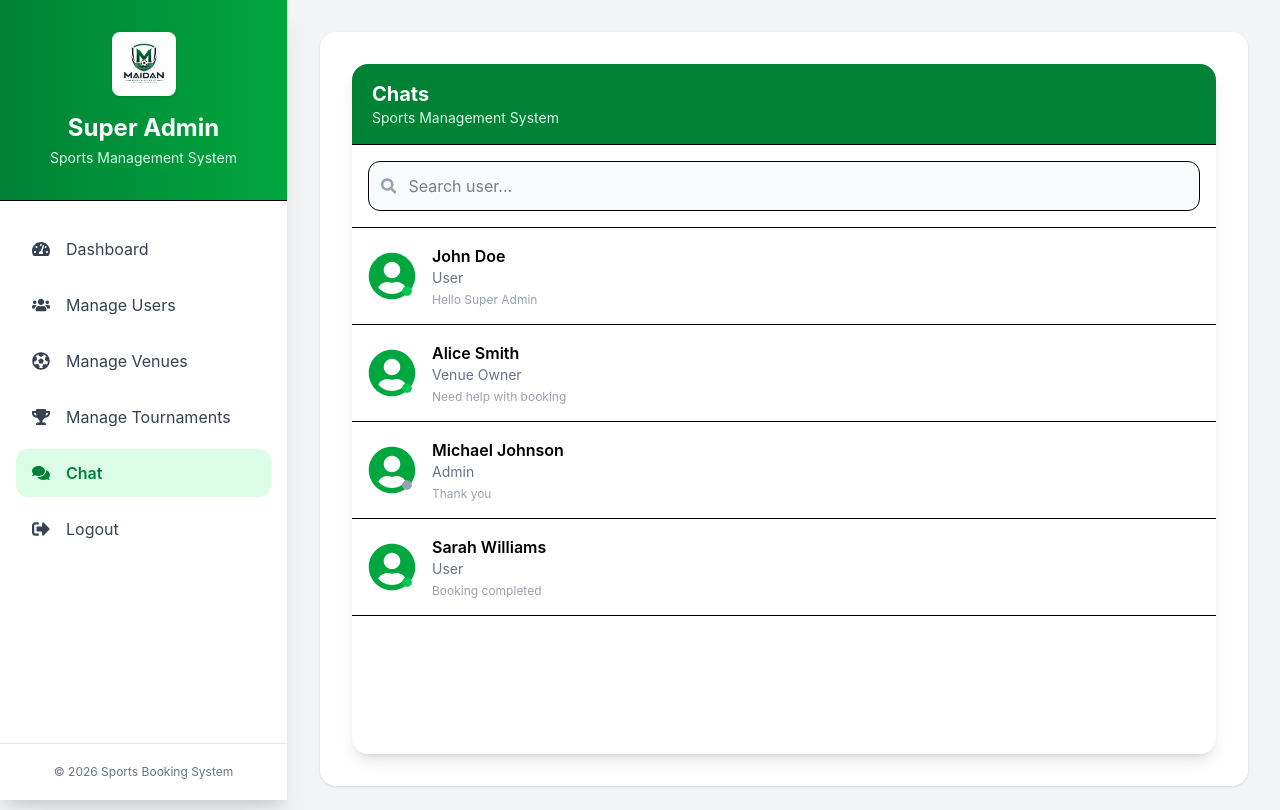
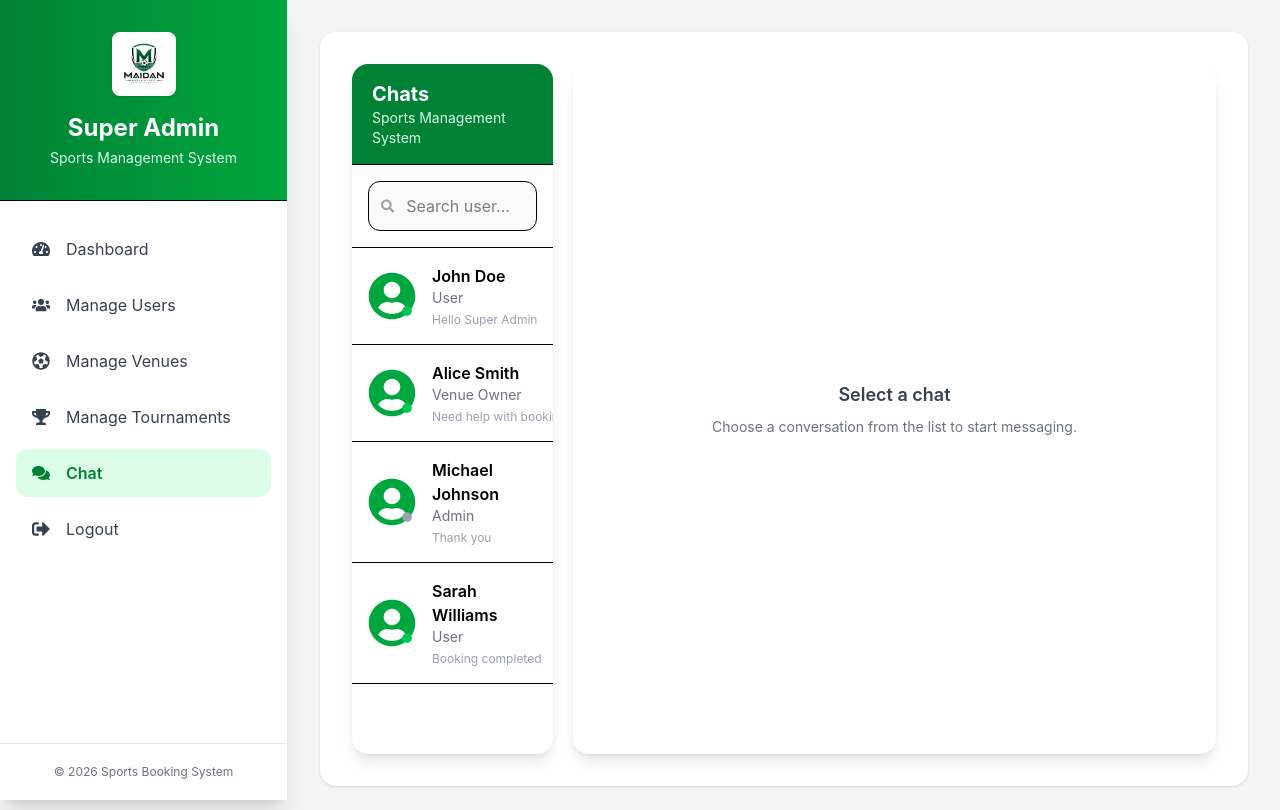
Before and after one commit to Alsan206410026/maidan_project, a React (Vite) app in the folder client/: page /super-admin/chat in a window 1280 px wide. Built offline with nearby package versions, Linux system fonts and the light colour scheme.

Commit message:
fix:superadmin chat layout

```diff
--- a/client/src/App.jsx
+++ b/client/src/App.jsx
@@ -52,7 +52,7 @@ import SuperAdminEditTournament from "./Backend/SuperAdmin/tournaments/SuperAdmi
 import SuperAdminDeleteTournament from "./Backend/SuperAdmin/tournaments/SuperAdminDeleteTournament";
 
 // Chat
-import ChatList from "./Backend/SuperAdmin/chat/ChatList";
+import ChatLayout from "./Backend/SuperAdmin/chat/ChatLayout";
 import SuperAdminChat from "./Backend/SuperAdmin/chat/SuperAdminChat";
 
 function App() {
@@ -88,8 +88,9 @@ function App() {
         <Route path="/super-admin/tournaments/edit/:id" element={<SuperAdminEditTournament />} />
         <Route path="/super-admin/tournaments/delete/:id" element={<SuperAdminDeleteTournament />} />
 
-        <Route path="/super-admin/chat" element={<ChatList />} />
-        <Route path="/super-admin/chat/:userId" element={<SuperAdminChat />} />
+        <Route path="/super-admin/chat" element={<ChatLayout />}>
+          <Route path=":userId" element={<SuperAdminChat />} />
+        </Route>
       </Route>
 
       {/* User */}
--- a/client/src/Backend/SuperAdmin/chat/ChatLayout.jsx
+++ b/client/src/Backend/SuperAdmin/chat/ChatLayout.jsx
@@ -14,7 +14,20 @@ function ChatLayout() {
         </div>
 
         <div className="col-span-8 xl:col-span-9">
-          <Outlet />
+          {userId ? (
+            <Outlet />
+          ) : (
+            <div className="flex h-full items-center justify-center rounded-2xl bg-white shadow-lg">
+              <div className="text-center text-gray-500">
+                <p className="text-lg font-semibold text-gray-700">
+                  Select a chat
+                </p>
+                <p className="mt-2 text-sm">
+                  Choose a conversation from the list to start messaging.
+                </p>
+              </div>
+            </div>
+          )}
         </div>
       </div>
 
```
